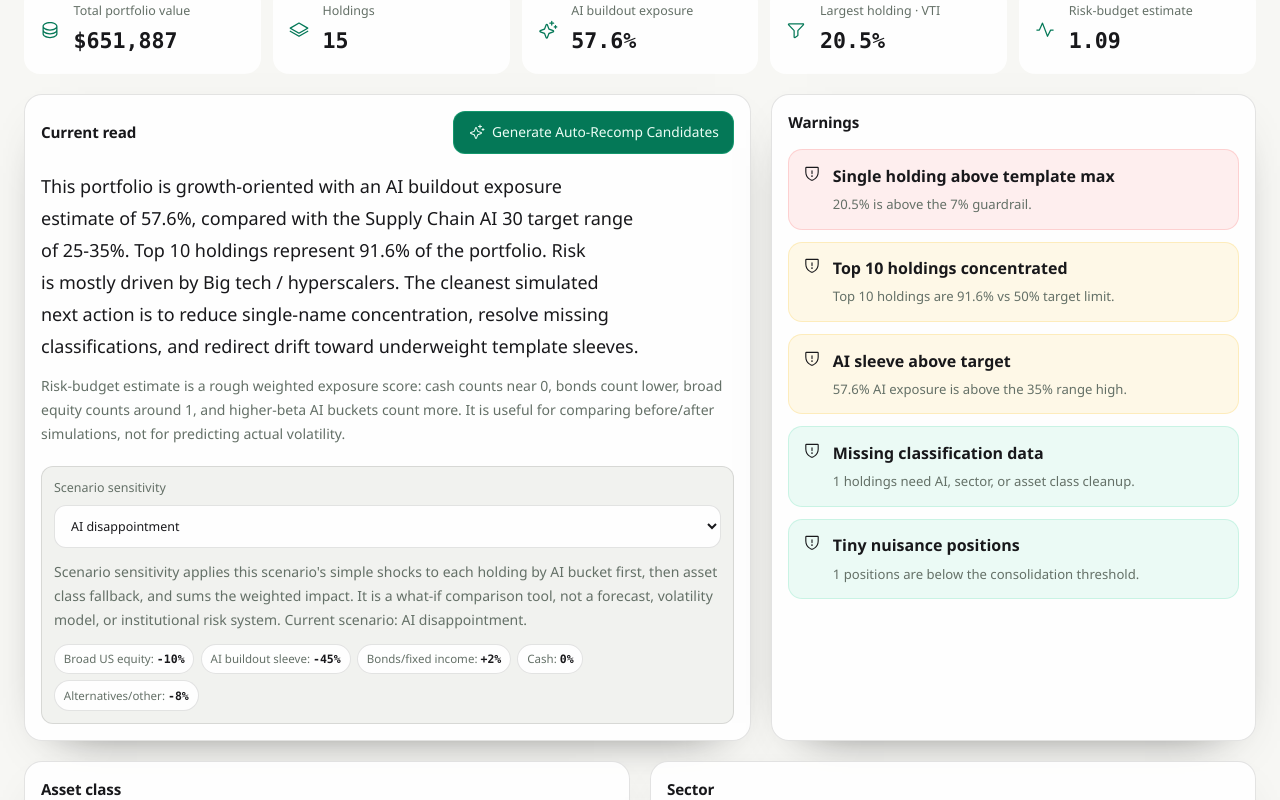
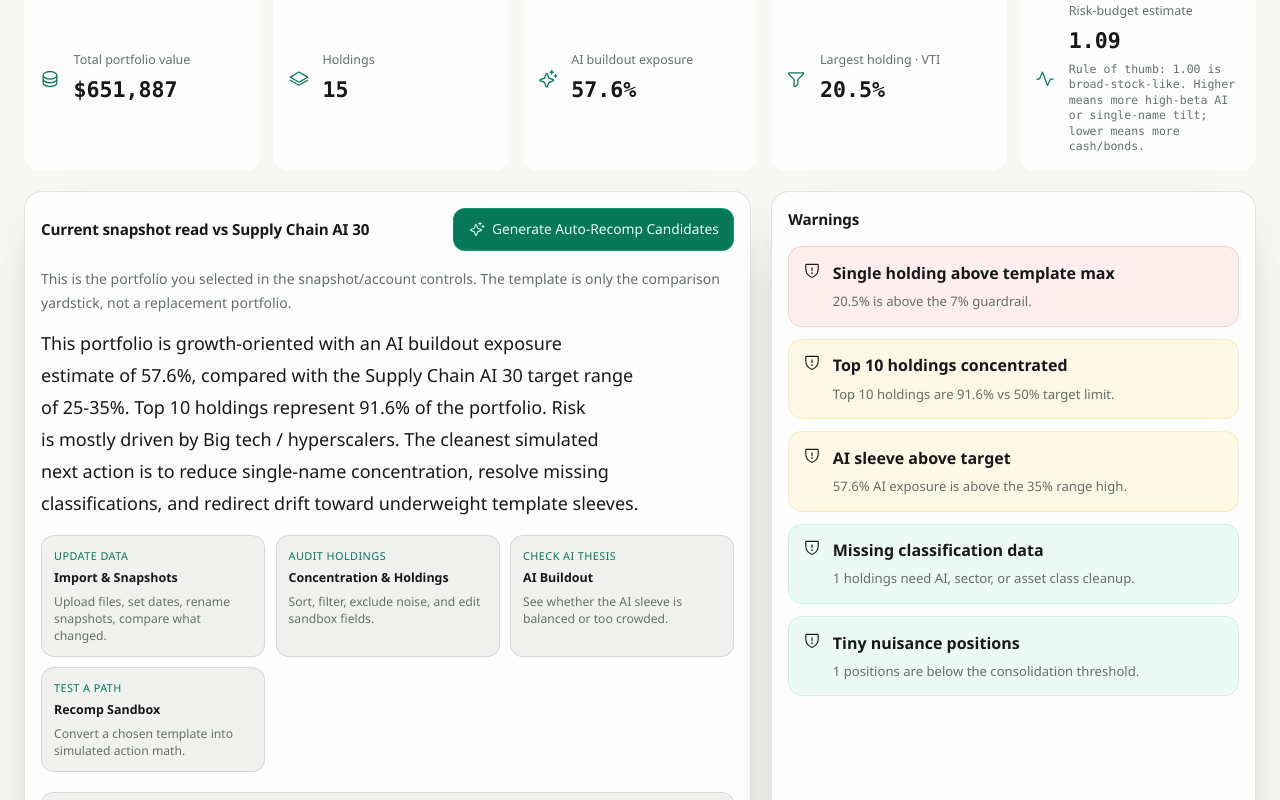
Before and after one commit to strapbro/port, a React (Vite) app: page / in a window 1280 px wide. Shown: the part 480-1280 px from the top of the page. Built offline with nearby package versions, Linux system fonts and the light colour scheme.

Commit message:
Clarify overview and classification defaults

```diff
--- a/src/App.tsx
+++ b/src/App.tsx
@@ -128,6 +128,7 @@ const defaultClassifications: Record<string, Partial<Holding>> = {
   NVDL: { assetClass: 'AI buildout sleeve', sector: 'Information Technology', ai: ai('GPUs / accelerators', 5, 'indirect', [{ bucket: 'Semiconductors', weight: 40 }]) },
   NVDY: { assetClass: 'AI buildout sleeve', sector: 'Information Technology', ai: ai('GPUs / accelerators', 4, 'indirect', [{ bucket: 'Semiconductors', weight: 35 }]) },
   PLTY: { assetClass: 'AI buildout sleeve', sector: 'Information Technology', ai: ai('AI platforms / AI software', 3, 'indirect') },
+  'BRK/B': { assetClass: 'Broad US equity', securityType: 'Individual equity', sector: 'Financials', ai: ai('Broad passive index exposure', 0, 'none') },
   QQQ: { assetClass: 'Broad US equity', sector: 'Broad Market', ai: ai('Broad passive index exposure', 1.5, 'indirect') },
   SPY: { assetClass: 'Broad US equity', sector: 'Broad Market', ai: ai('Broad passive index exposure', 1, 'indirect') },
   DIA: { assetClass: 'Broad US equity', sector: 'Broad Market', ai: ai('Broad passive index exposure', 0.5, 'indirect') },
@@ -138,6 +139,7 @@ const defaultClassifications: Record<string, Partial<Holding>> = {
   QQQI: { assetClass: 'Broad US equity', sector: 'Broad Market', ai: ai('Broad passive index exposure', 1.5, 'indirect') },
   QYLD: { assetClass: 'Broad US equity', sector: 'Broad Market', ai: ai('Broad passive index exposure', 1.5, 'indirect') },
   XYLD: { assetClass: 'Broad US equity', sector: 'Broad Market', ai: ai('Broad passive index exposure', 1, 'indirect') },
+  DJIA: { assetClass: 'Broad US equity', securityType: 'ETF / closed-end fund', sector: 'Broad Market', ai: ai('Broad passive index exposure', 0.5, 'indirect') },
   NOBL: { assetClass: 'Broad US equity', sector: 'Broad Market', ai: ai('Broad passive index exposure', 0.5, 'indirect') },
   VYM: { assetClass: 'Broad US equity', sector: 'Broad Market', ai: ai('Broad passive index exposure', 0.5, 'indirect') },
   VHYAX: { assetClass: 'Broad US equity', sector: 'Broad Market', ai: ai('Broad passive index exposure', 0.5, 'indirect') },
@@ -148,6 +150,9 @@ const defaultClassifications: Record<string, Partial<Holding>> = {
   XLE: { assetClass: 'Alternatives/other', sector: 'Energy', ai: ai('Power generation', 0.5, 'indirect') },
   GDX: { assetClass: 'Alternatives/other', securityType: 'ETF / closed-end fund', sector: 'Materials', ai: ai('Broad passive index exposure', 0, 'none') },
   GDXJ: { assetClass: 'Alternatives/other', securityType: 'ETF / closed-end fund', sector: 'Materials', ai: ai('Broad passive index exposure', 0, 'none') },
+  PPA: { assetClass: 'Alternatives/other', securityType: 'ETF / closed-end fund', sector: 'Industrials', ai: ai('Robotics / automation', 1, 'indirect', [], 'Defense/aerospace ETF with indirect automation and autonomous systems exposure.') },
+  TSLY: { assetClass: 'Broad US equity', securityType: 'ETF / closed-end fund', sector: 'Consumer Discretionary', ai: ai('Robotics / automation', 1, 'indirect', [], 'Option-income ETF tied to TSLA exposure; not direct AI infrastructure ownership.') },
+  DXYZ: { assetClass: 'Alternatives/other', securityType: 'ETF / closed-end fund', sector: 'Private technology', ai: ai('Public indirect AI lab exposure', 1.5, 'indirect', [], 'Closed-end public vehicle with private technology exposure; classify as indirect only.') },
   ETHA: { assetClass: 'Alternatives/other', sector: 'Digital assets', ai: ai('Broad passive index exposure', 0, 'none') },
   IBIT: { assetClass: 'Alternatives/other', sector: 'Digital assets', ai: ai('Broad passive index exposure', 0, 'none') },
   IREN: { assetClass: 'Alternatives/other', securityType: 'Individual equity', sector: 'Digital assets', ai: ai('Data centers / colocation', 1.5, 'indirect') },
@@ -155,6 +160,9 @@ const defaultClassifications: Record<string, Partial<Holding>> = {
   BMNR: { assetClass: 'Alternatives/other', securityType: 'Individual equity', sector: 'Digital assets', ai: ai('Broad passive index exposure', 0, 'none') },
   AZO: { assetClass: 'Broad US equity', sector: 'Consumer Discretionary', ai: ai('Broad passive index exposure', 0, 'none') },
   COST: { assetClass: 'Broad US equity', sector: 'Consumer Staples', ai: ai('Broad passive index exposure', 0, 'none') },
+  KR: { assetClass: 'Broad US equity', securityType: 'Individual equity', sector: 'Consumer Staples', ai: ai('Broad passive index exposure', 0, 'none') },
+  SFD: { assetClass: 'Broad US equity', securityType: 'Individual equity', sector: 'Consumer Staples', ai: ai('Broad passive index exposure', 0, 'none') },
+  UNFI: { assetClass: 'Broad US equity', securityType: 'Individual equity', sector: 'Consumer Staples', ai: ai('Broad passive index exposure', 0, 'none') },
   WMT: { assetClass: 'Broad US equity', sector: 'Consumer Staples', ai: ai('Broad passive index exposure', 0, 'none') },
   KO: { assetClass: 'Broad US equity', sector: 'Consumer Staples', ai: ai('Broad passive index exposure', 0, 'none') },
   HSY: { assetClass: 'Broad US equity', sector: 'Consumer Staples', ai: ai('Broad passive index exposure', 0, 'none') },
@@ -165,6 +173,9 @@ const defaultClassifications: Record<string, Partial<Holding>> = {
   JPM: { assetClass: 'Broad US equity', sector: 'Financials', ai: ai('Broad passive index exposure', 0, 'none') },
   AB: { assetClass: 'Broad US equity', sector: 'Financials', ai: ai('Broad passive index exposure', 0, 'none') },
   BEN: { assetClass: 'Broad US equity', sector: 'Financials', ai: ai('Broad passive index exposure', 0, 'none') },
+  COIN: { assetClass: 'Alternatives/other', securityType: 'Individual equity', sector: 'Financials', ai: ai('Broad passive index exposure', 0, 'none') },
+  EWBC: { assetClass: 'Broad US equity', securityType: 'Individual equity', sector: 'Financials', ai: ai('Broad passive index exposure', 0, 'none') },
+  FRCB: { assetClass: 'Alternatives/other', securityType: 'Individual equity', sector: 'Financials', ai: ai('Broad passive index exposure', 0, 'none') },
   IVZ: { assetClass: 'Broad US equity', sector: 'Financials', ai: ai('Broad passive index exposure', 0, 'none') },
   HOOD: { assetClass: 'Broad US equity', sector: 'Financials', ai: ai('Broad passive index exposure', 0, 'none') },
   SOFI: { assetClass: 'Broad US equity', sector: 'Financials', ai: ai('Broad passive index exposure', 0, 'none') },
@@ -188,6 +199,8 @@ const defaultClassifications: Record<string, Partial<Holding>> = {
   F: { assetClass: 'Broad US equity', sector: 'Consumer Discretionary', ai: ai('Robotics / automation', 0.5, 'indirect') },
   GM: { assetClass: 'Broad US equity', sector: 'Consumer Discretionary', ai: ai('Robotics / automation', 0.5, 'indirect') },
   WYNN: { assetClass: 'Broad US equity', securityType: 'Individual equity', sector: 'Consumer Discretionary', ai: ai('Broad passive index exposure', 0, 'none') },
+  RL: { assetClass: 'Broad US equity', securityType: 'Individual equity', sector: 'Consumer Discretionary', ai: ai('Broad passive index exposure', 0, 'none') },
+  WSM: { assetClass: 'Broad US equity', securityType: 'Individual equity', sector: 'Consumer Discretionary', ai: ai('Broad passive index exposure', 0, 'none') },
   CVNA: { assetClass: 'Broad US equity', sector: 'Consumer Discretionary', ai: ai('Broad passive index exposure', 0, 'none') },
   EBAY: { assetClass: 'Broad US equity', sector: 'Consumer Discretionary', ai: ai('Enterprise software', 0.5, 'indirect') },
   MELI: { assetClass: 'International equity', sector: 'Consumer Discretionary', ai: ai('Enterprise software', 0.5, 'indirect') },
@@ -196,14 +209,27 @@ const defaultClassifications: Record<string, Partial<Holding>> = {
   CLOV: { assetClass: 'Broad US equity', sector: 'Health Care', ai: ai('Enterprise software', 0.5, 'indirect') },
   RKLB: { assetClass: 'Broad US equity', sector: 'Industrials', ai: ai('Robotics / automation', 1, 'indirect') },
   QS: { assetClass: 'Broad US equity', sector: 'Consumer Discretionary', ai: ai('Grid / electrification', 1, 'indirect') },
+  ONDS: { assetClass: 'AI buildout sleeve', securityType: 'Individual equity', sector: 'Information Technology', ai: ai('Robotics / automation', 2.5, 'direct', [{ bucket: 'Networking', weight: 25 }], 'Autonomous systems and private industrial wireless exposure; speculative/small-cap profile.') },
+  OPEN: { assetClass: 'Broad US equity', securityType: 'Individual equity', sector: 'Real Estate', ai: ai('Enterprise software', 0.5, 'indirect') },
+  OPENL: { assetClass: 'Alternatives/other', securityType: 'Option / warrant / right', sector: 'Real Estate', ai: ai('Enterprise software', 0.5, 'indirect') },
+  OPENW: { assetClass: 'Alternatives/other', securityType: 'Option / warrant / right', sector: 'Real Estate', ai: ai('Enterprise software', 0.5, 'indirect') },
+  OPENZ: { assetClass: 'Alternatives/other', securityType: 'Option / warrant / right', sector: 'Real Estate', ai: ai('Enterprise software', 0.5, 'indirect') },
+  CGCTW: { assetClass: 'Alternatives/other', securityType: 'Option / warrant / right', sector: 'Financials', ai: ai('Broad passive index exposure', 0, 'none') },
   VTI: { assetClass: 'Broad US equity', sector: 'Broad Market', ai: ai('Broad passive index exposure', 1, 'indirect') },
   VOO: { assetClass: 'Broad US equity', sector: 'Broad Market', ai: ai('Broad passive index exposure', 1, 'indirect') },
   VXUS: { assetClass: 'International equity', sector: 'International Broad Market', ai: ai('Broad passive index exposure', 1, 'indirect') },
+  DXJ: { assetClass: 'International equity', securityType: 'ETF / closed-end fund', sector: 'International Broad Market', ai: ai('Broad passive index exposure', 0.5, 'indirect') },
+  EWY: { assetClass: 'International equity', securityType: 'ETF / closed-end fund', sector: 'International Broad Market', ai: ai('Broad passive index exposure', 1, 'indirect') },
+  SCHE: { assetClass: 'International equity', securityType: 'ETF / closed-end fund', sector: 'International Broad Market', ai: ai('Broad passive index exposure', 0.5, 'indirect') },
+  SMFG: { assetClass: 'International equity', securityType: 'Individual equity', sector: 'Financials', ai: ai('Broad passive index exposure', 0, 'none') },
+  TX: { assetClass: 'International equity', securityType: 'Individual equity', sector: 'Materials', ai: ai('Materials / specialty chemicals', 0.5, 'indirect') },
   BND: { assetClass: 'Bonds/fixed income', sector: 'Fixed Income', ai: ai('Broad passive index exposure', 0, 'none') },
   SGOV: { assetClass: 'Cash', sector: 'Cash & equivalents', ai: ai('Broad passive index exposure', 0, 'none') },
   SPAXX: { assetClass: 'Cash', sector: 'Cash & equivalents', ai: ai('Broad passive index exposure', 0, 'none') },
   SNVXX: { assetClass: 'Cash', sector: 'Cash & equivalents', ai: ai('Broad passive index exposure', 0, 'none') },
+  'SEAL/PRA': { assetClass: 'Alternatives/other', securityType: 'Other', sector: 'Energy', ai: ai('Broad passive index exposure', 0, 'none') },
   '89236TJK2': { assetClass: 'Bonds/fixed income', securityType: 'Bond / fixed income', sector: 'Fixed Income', ai: ai('Broad passive index exposure', 0, 'none') },
+  'CASH & CASH INVESTMENTS': { assetClass: 'Cash', securityType: 'Cash / money market', sector: 'Cash & equivalents', ai: ai('Broad passive index exposure', 0, 'none') },
   'Cash & Cash Investments': { assetClass: 'Cash', sector: 'Cash & equivalents', ai: ai('Broad passive index exposure', 0, 'none') },
 }
 
@@ -535,12 +561,13 @@ function Overview({ analytics, template, templates, customTemplates, setCustomTe
       <MetricCard icon={<StackSimple size={20} />} label="Holdings" value={String(analytics.holdings.length)} />
       <MetricCard icon={<Sparkle size={20} />} label="AI buildout exposure" value={`${percentFmt.format(analytics.aiExposure)}%`} />
       <MetricCard icon={<Funnel size={20} />} label={`Largest holding · ${analytics.topHoldings[0]?.ticker ?? 'N/A'}`} value={`${percentFmt.format(analytics.largestWeight)}%`} />
-      <MetricCard icon={<Pulse size={20} />} label="Risk-budget estimate" value={analytics.riskScore.toFixed(2)} />
+      <MetricCard icon={<Pulse size={20} />} label="Risk-budget estimate" value={analytics.riskScore.toFixed(2)} hint="Rule of thumb: 1.00 is broad-stock-like. Higher means more high-beta AI or single-name tilt; lower means more cash/bonds." />
     </div>
     <div className="grid gap-5 xl:grid-cols-[1.2fr_0.8fr]">
-      <Panel title="Current read" action={<button className="primary" onClick={generateCandidates}><Sparkle size={16} /> Generate Auto-Recomp Candidates</button>}>
+      <Panel title={`Current snapshot read vs ${template.name}`} action={<button className="primary" onClick={generateCandidates}><Sparkle size={16} /> Generate Auto-Recomp Candidates</button>}>
+        <p className="mb-3 text-sm leading-6 text-muted">This is the portfolio you selected in the snapshot/account controls. The template is only the comparison yardstick, not a replacement portfolio.</p>
         <p className="text-balance text-lg leading-8 text-app">{executiveSummary(analytics, template)}</p>
-        <p className="mt-3 text-sm leading-6 text-muted">Risk-budget estimate is a rough weighted exposure score: cash counts near 0, bonds count lower, broad equity counts around 1, and higher-beta AI buckets count more. It is useful for comparing before/after simulations, not for predicting actual volatility.</p>
+        <OverviewGuide />
         <div className="mt-5 rounded-xl border border-app bg-soft p-3">
           <label className="field"><span>Scenario sensitivity</span><select className="control" value={stress.id} onChange={(event) => setStress(event.target.value)}>{stressScenarios.map((item) => <option key={item.id} value={item.id}>{item.name}</option>)}</select></label>
           <p className="mt-3 text-sm leading-6 text-muted">{stressExplanation(stress)}</p>
@@ -582,6 +609,18 @@ function Overview({ analytics, template, templates, customTemplates, setCustomTe
 
 function StressShockList({ scenario }: { scenario: StressScenario }) {
   return <div className="stress-list">{Object.entries(scenario.shocks).map(([name, value]) => <span key={name}>{name}: <strong>{value && value > 0 ? '+' : ''}{value}%</strong></span>)}</div>
+}
+
+function OverviewGuide() {
+  const items = [
+    ['Update data', 'Import & Snapshots', 'Upload files, set dates, rename snapshots, compare what changed.'],
+    ['Audit holdings', 'Concentration & Holdings', 'Sort, filter, exclude noise, and edit sandbox fields.'],
+    ['Check AI thesis', 'AI Buildout', 'See whether the AI sleeve is balanced or too crowded.'],
+    ['Test a path', 'Recomp Sandbox', 'Convert a chosen template into simulated action math.'],
+  ]
+  return <div className="overview-guide">
+    {items.map(([goal, title, body]) => <div key={title}><em>{goal}</em><strong>{title}</strong><span>{body}</span></div>)}
+  </div>
 }
 
 function TemplateEditor({ template, isCustom, customTemplates, setCustomTemplates, setTemplate, duplicateTemplate }: { template: StrategyTemplate; isCustom: boolean; customTemplates: StrategyTemplate[]; setCustomTemplates: React.Dispatch<React.SetStateAction<StrategyTemplate[]>>; setTemplate: (id: string) => void; duplicateTemplate: () => void }) {
--- a/src/index.css
+++ b/src/index.css
@@ -160,6 +160,7 @@ button:disabled {
   color: var(--muted-text);
   font-family: "Geist Mono", "SFMono-Regular", Consolas, monospace;
   font-size: .72rem;
+  line-height: 1.35;
 }
 
 :root[data-theme="light"] .metric-card strong {
@@ -777,6 +778,47 @@ button:disabled {
   font-family: "Geist Mono", "SFMono-Regular", Consolas, monospace;
 }
 
+.overview-guide {
+  display: grid;
+  grid-template-columns: repeat(auto-fit, minmax(170px, 1fr));
+  gap: .65rem;
+  margin-top: 1rem;
+}
+
+.overview-guide div {
+  border: 1px solid var(--border);
+  border-radius: 13px;
+  background: var(--soft-bg);
+  padding: .75rem;
+}
+
+.overview-guide em,
+.overview-guide strong,
+.overview-guide span {
+  display: block;
+}
+
+.overview-guide em {
+  color: var(--accent);
+  font-style: normal;
+  font-size: .68rem;
+  letter-spacing: .04em;
+  text-transform: uppercase;
+}
+
+.overview-guide strong {
+  margin-top: .3rem;
+  color: var(--app-text);
+  font-size: .78rem;
+}
+
+.overview-guide span {
+  margin-top: .3rem;
+  color: var(--muted-text);
+  font-size: .76rem;
+  line-height: 1.4;
+}
+
 .template-editor {
   display: grid;
   gap: 1rem;
```
